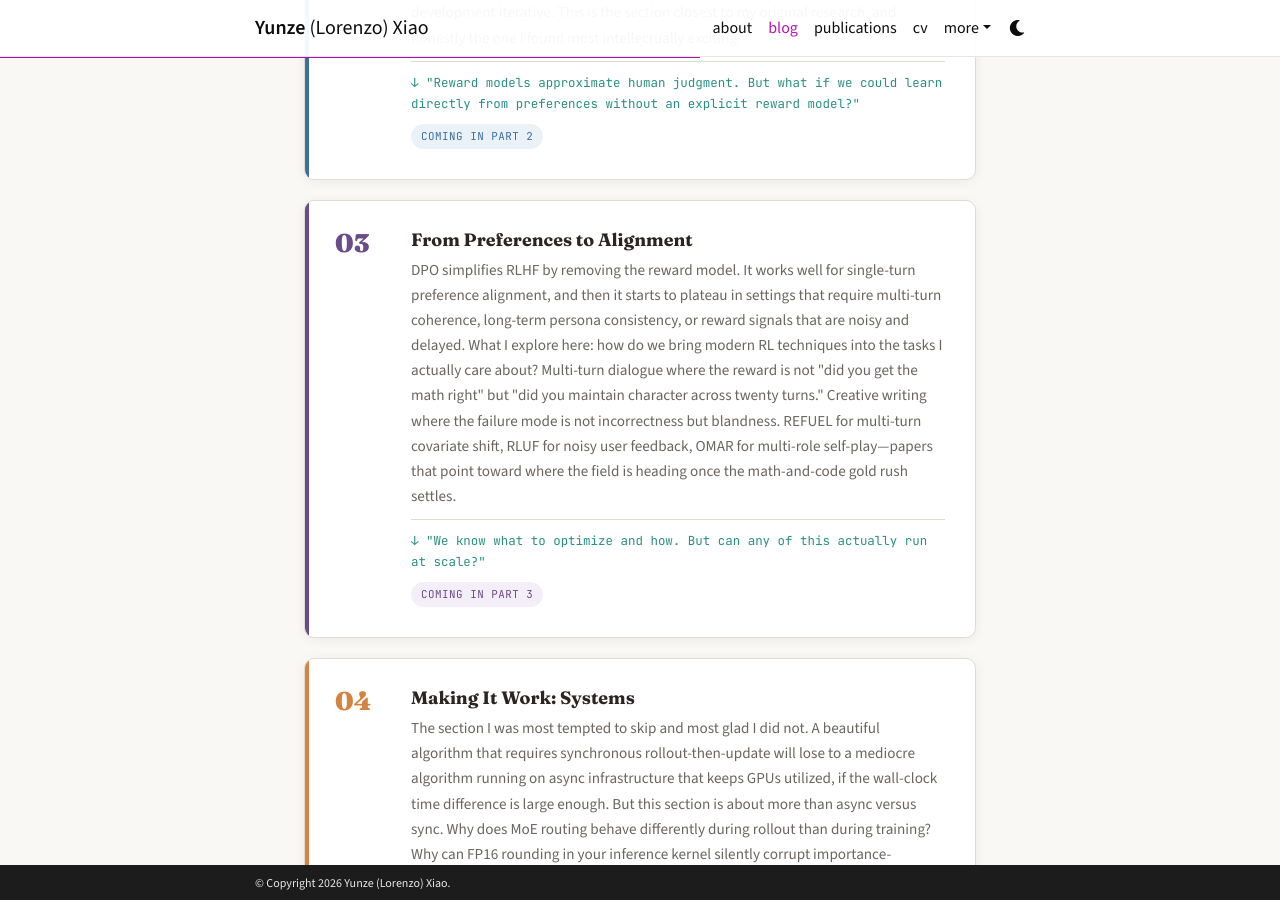
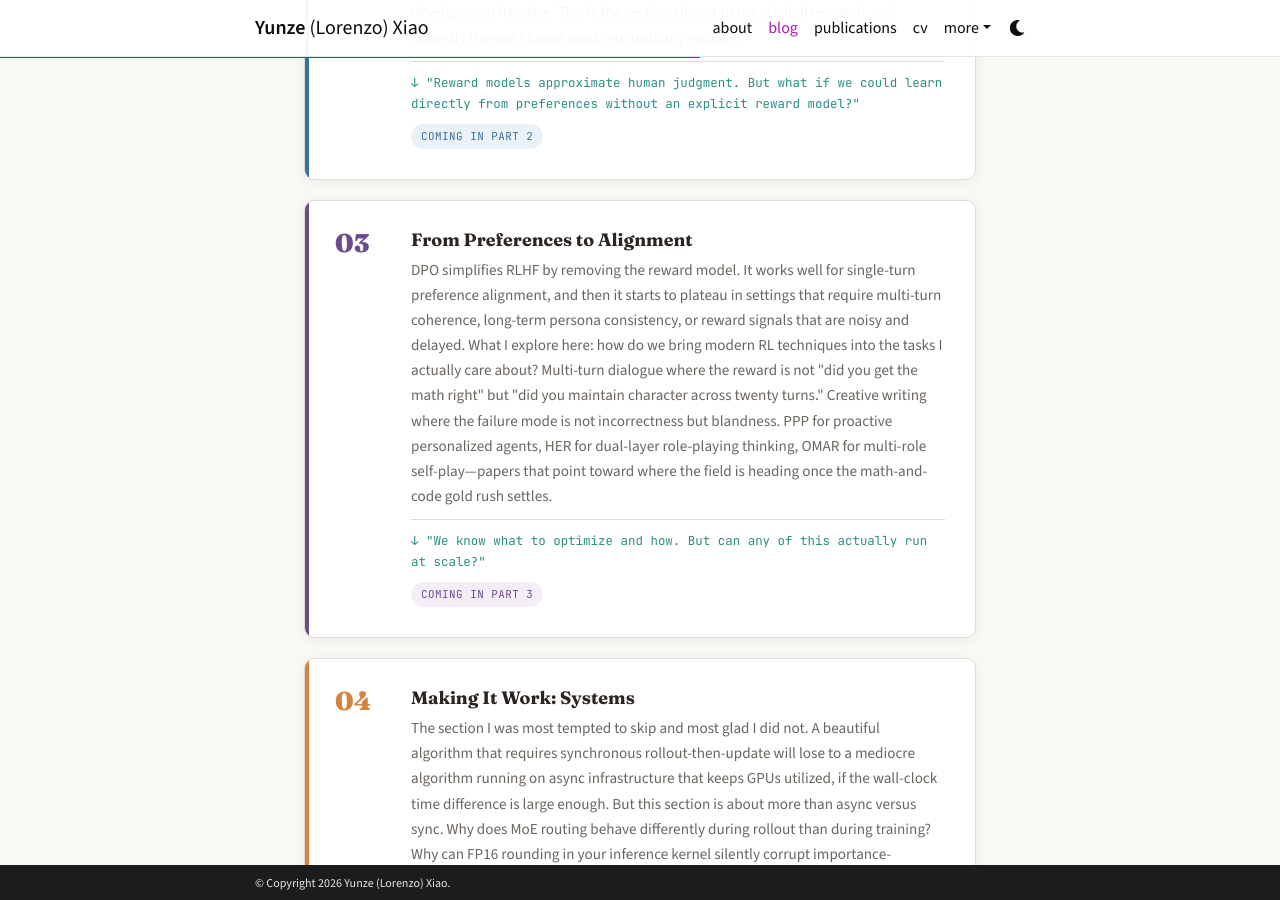
Before and after one commit to Algoroxyolo/algoroxyolo.github.io, a Jekyll site: the page built from _posts/2026-03-22-rl-for-llms-part0.html, in a window 1280 px wide and 900 px high, scrolled down 3164 px. Built offline with Jekyll 4.4.1, drawn with Linux system fonts in a browser that asks for light colours; comment, search, counter and statistics services are not loaded; a style sheet for code colours, icons or effects is not loaded; some of the changed text lies outside the part shown.

Commit message:
modified:   _posts/2026-03-22-rl-for-llms-part0.html 	modified:   _posts/2026-03-22-rl-reading-list.html 	modified:   blog/index.html

```diff
--- a/_posts/2026-03-22-rl-for-llms-part0.html
+++ b/_posts/2026-03-22-rl-for-llms-part0.html
@@ -246,7 +246,7 @@
     <div class="roadmap-num">03</div>
     <div class="roadmap-body">
       <h3>From Preferences to Alignment</h3>
-      <p>DPO simplifies RLHF by removing the reward model. It works well for single-turn preference alignment, and then it starts to plateau in settings that require multi-turn coherence, long-term persona consistency, or reward signals that are noisy and delayed. What I explore here: how do we bring modern RL techniques into the tasks I actually care about? Multi-turn dialogue where the reward is not "did you get the math right" but "did you maintain character across twenty turns." Creative writing where the failure mode is not incorrectness but blandness. REFUEL for multi-turn covariate shift, RLUF for noisy user feedback, OMAR for multi-role self-play&mdash;papers that point toward where the field is heading once the math-and-code gold rush settles.</p>
+      <p>DPO simplifies RLHF by removing the reward model. It works well for single-turn preference alignment, and then it starts to plateau in settings that require multi-turn coherence, long-term persona consistency, or reward signals that are noisy and delayed. What I explore here: how do we bring modern RL techniques into the tasks I actually care about? Multi-turn dialogue where the reward is not "did you get the math right" but "did you maintain character across twenty turns." Creative writing where the failure mode is not incorrectness but blandness. PPP for proactive personalized agents, HER for dual-layer role-playing thinking, OMAR for multi-role self-play&mdash;papers that point toward where the field is heading once the math-and-code gold rush settles.</p>
       <div class="roadmap-bridge">&darr; "We know what to optimize and how. But can any of this actually run at scale?"</div>
       <span class="roadmap-tag">Coming in Part 3</span>
     </div>
--- a/_posts/2026-03-22-rl-reading-list.html
+++ b/_posts/2026-03-22-rl-reading-list.html
@@ -242,7 +242,7 @@
 </div>
 
 <div class="rl-stats">
-  <span><strong>96</strong> papers</span>
+  <span><strong>99</strong> papers</span>
   <span><strong>5</strong> categories</span>
   <span><strong>24</strong> sub-topics</span>
   <span style="flex:1"></span>
@@ -250,8 +250,8 @@
   <span>2022: <strong>2</strong></span>
   <span>2023: <strong>1</strong></span>
   <span>2024: <strong>8</strong></span>
-  <span>2025: <strong>55</strong></span>
-  <span>2026: <strong>29</strong></span>
+  <span>2025: <strong>57</strong></span>
+  <span>2026: <strong>30</strong></span>
 </div>
 
 <!-- ═══════ 1. ALGORITHMS ═══════ -->
--- a/blog/index.html
+++ b/blog/index.html
@@ -352,7 +352,7 @@
         <div class="blog-series-card__badge">{{ agent_overview.series_total | default: agent_posts.size }} Parts</div>
         <h3>Agentic System Design</h3>
         <p>Engineering LLM agents from problem framing to production monitoring.</p>
-        <span class="blog-series-card__status">{{ agent_posts.size }} of {{ agent_overview.series_total | default: "?" }} published</span>
+        <span class="blog-series-card__status">0 of {{ agent_overview.series_total | default: "?" }} published</span>
       </a>
     {% endif %}
     {% if rl_posts.size > 0 %}
@@ -361,7 +361,7 @@
         <div class="blog-series-card__badge">{{ rl_overview.series_total | default: rl_posts.size }} Parts</div>
         <h3>How I Learned RL for LLMs</h3>
         <p>From REINFORCE to GRPO to agents &mdash; an eval researcher's map through RL.</p>
-        <span class="blog-series-card__status">{{ rl_posts.size }} of {{ rl_overview.series_total | default: "?" }} published</span>
+        <span class="blog-series-card__status">0 of {{ rl_overview.series_total | default: "?" }} published</span>
       </a>
     {% endif %}
   </div>
```
Also changed, not shown: other parts of _posts/2026-03-22-rl-for-llms-part0.html (+2 -2 lines).
